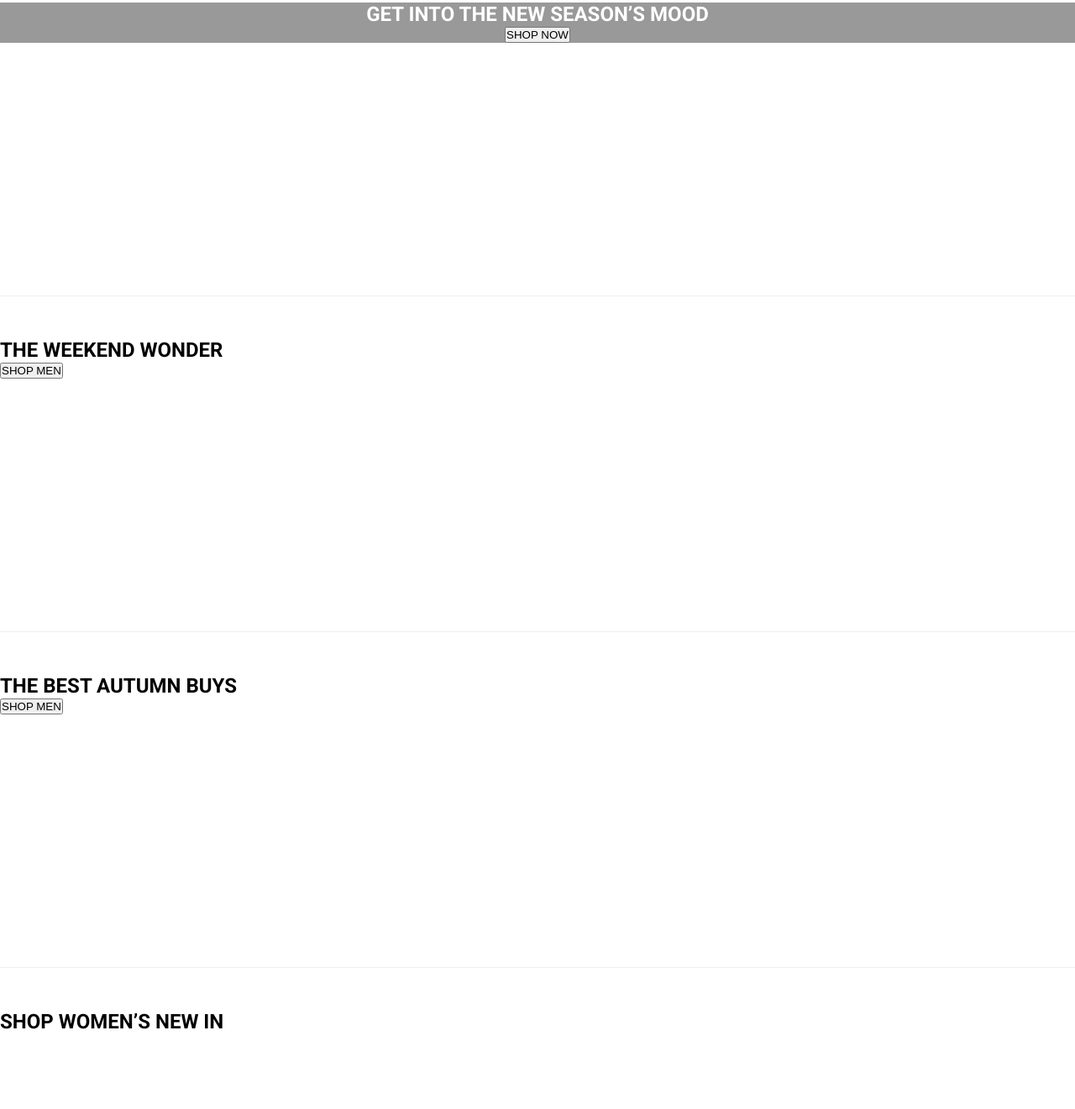
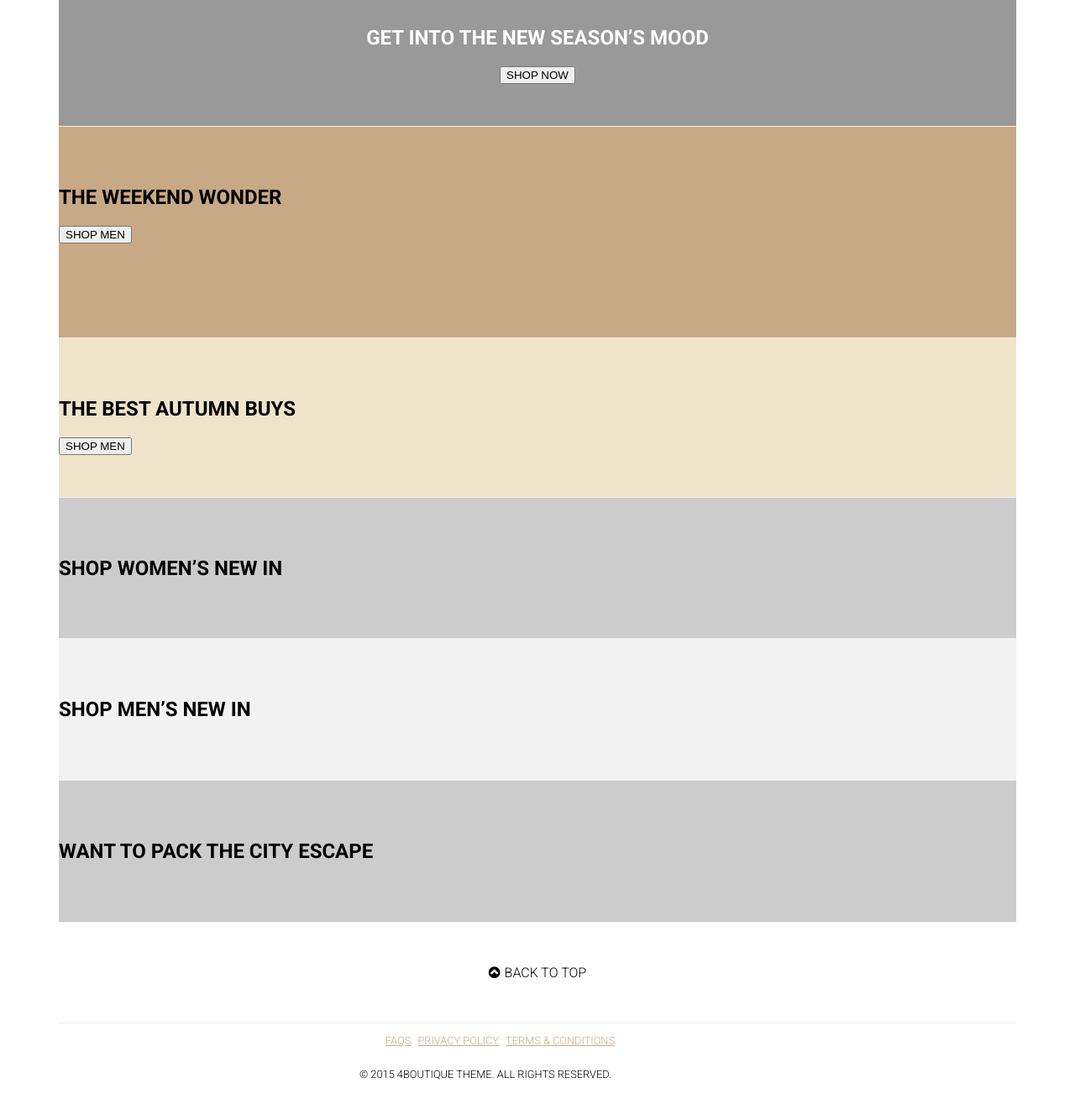
Before and after one commit to mehrab328/4Boutique, a plain HTML site: page index.html in a window 1280 px wide. Shown: the part 119-1440 px from the top of the page at 84% size. After the commit the page ends 1419 px from the top, so only its background shows below. Drawn offline with nearby package versions, Linux system fonts and the light colour scheme.

Commit message:
Index Page Structure

```diff
--- a/index.html
+++ b/index.html
@@ -37,8 +37,8 @@
     </nav>
 
     <div class="container">
-        <div class="row row-content">
-            <div class="col-12 first-box">
+        <div class="row row-content first-box" style="height: 68%;">
+            <div class="col-12">
                 <div id="inside-first-box">
                     <h2>GET INTO THE NEW SEASON’S MOOD</h2>
                     <button>SHOP NOW</button>
@@ -47,15 +47,16 @@
             </div>
         </div>
 
-        <div class="row row-content">
+        <div class="row row-content second-box">
             <div class="col-12">
-                <h2>THE WEEKEND
-                    WONDER</h2>
-                <button>SHOP MEN</button>
+                <div id="inside-second-box">
+                    <h2>THE WEEKEND WONDER</h2>
+                    <button>SHOP MEN</button>
+                </div>
             </div>
         </div>
 
-        <div class="row row-content">
+        <div class="row row-content third-box">
             <div class="col-12">
                 <h2>THE BEST
                     AUTUMN BUYS</h2>
@@ -63,7 +64,7 @@
             </div>
         </div>
 
-        <div class="row row-content">
+        <div class="row row-content fourth-box">
             <div class="col-12">
                 <h2>SHOP WOMEN’S
                     NEW IN</h2>
@@ -71,14 +72,14 @@
             </div>
         </div>
 
-        <div class="row row-content">
+        <div class="row row-content fifth-box">
             <div class="col-12">
                 <h2>SHOP MEN’S
                     NEW IN</h2>
             </div>
         </div>
 
-        <div class="row row-content">
+        <div class="row row-content sixth-box">
             <div class="col-12">
                 <h2>WANT TO PACK
                     THE CITY ESCAPE</h2>
@@ -86,11 +87,27 @@
         </div>
 
         <div class="row row-content">
-            <div class="col-12">
-                <i class="fa fa-chevron-circle-up" style="margin-right: 5px;"></i>
+            <div class="col-12" style="display: flex; justify-content: center;">
+                <span><i class="fa fa-chevron-circle-up" style="margin-right: 5px;"></i></span>
                 <span>BACK TO TOP</span>
             </div>
         </div>
+
+        <footer class="footer">
+            <div class="container">
+                <div class="row" id="foot-links">
+                    <ul class="list-unstyled">
+                        <li><a href="#">FAQS</a></li>
+                        <li><a href="#">PRIVACY POLICY</a></li>
+                        <li><a href="#">TERMS & CONDITIONS</a></li>
+                    </ul>
+                </div>
+                <div class="row" style="display: flex; justify-content: center;">
+                    <p>&copy; 2015 4BOUTIQUE THEME. ALL RIGHTS RESERVED.</p>
+                </div>
+            </div>
+
+        </footer>
     </div>
 
     <script src="https://code.jquery.com/jquery-3.2.1.slim.min.js"
--- a/resources/css/style.css
+++ b/resources/css/style.css
@@ -1,47 +1,97 @@
-* {
-  margin: 0;
-  padding: 0;
-  box-sizing: border-box;
-}
-
 html,
 body {
   background-color: #fff;
   font-family: "Roboto", sans-serif;
-  font-weight: normal;
+  font-weight: 300;
   text-rendering: optimizeLegibility;
-  overflow-x: hidden;
+  height: 100vh;
+}
+
+.row {
+  max-width: 1140px;
 }
 
 .row-header {
   margin: 0px auto;
-  padding: 0px 0px; }
+  padding: 0px 0px;
+}
 
 .row-content {
   margin: 0px auto;
   padding: 50px 0px;
   border-bottom: 1px ridge;
-  min-height: 400px; }
+  max-height: 400px;
+}
+
+/* -------------------------- */
+/*---------NAVBAR------------- */
+/* -------------------------- */
 
 .navbar-back {
   background-color: #fff;
 }
 
+/* -------------------------- */
+/*---------BOXES------------- */
+/* -------------------------- */
+
 .first-box {
   background-color: #999;
-    width: 100%;
-    display: flex;
-    flex-direction: row;
-    flex-wrap: wrap;
-    justify-content: center;
   align-items: center;
 }
 
 #inside-first-box {
-    width: 80%;
-    height: inherit;
+  width: auto;
   margin: auto;
   padding: auto;
   text-align: center;
   color: white;
 }
+
+.second-box {
+  background-color: #c8a985;
+  height: 151px;
+}
+
+#inside-second-box {
+
+}
+
+.third-box {
+  background-color: #f0e3cc;
+}
+
+.fourth-box {
+  background-color: #ccc;
+}
+
+.fifth-box {
+  background-color: #f2f2f2;
+}
+
+.sixth-box {
+  background-color: #ccc;
+}
+
+
+/* --------------------------- */
+/* ----------FOOTER----------- */
+/* --------------------------- */
+
+.footer {
+  font-size: 80%;
+}
+
+#foot-links {
+  display: flex;
+  justify-content: center;
+}
+
+.list-unstyled li {
+  display: inline-block;
+  margin-right: 5px;
+}
+
+.list-unstyled li a {
+  color: #c8a985;
+}
```
Lines whose indentation alone changed are shown as unchanged.
